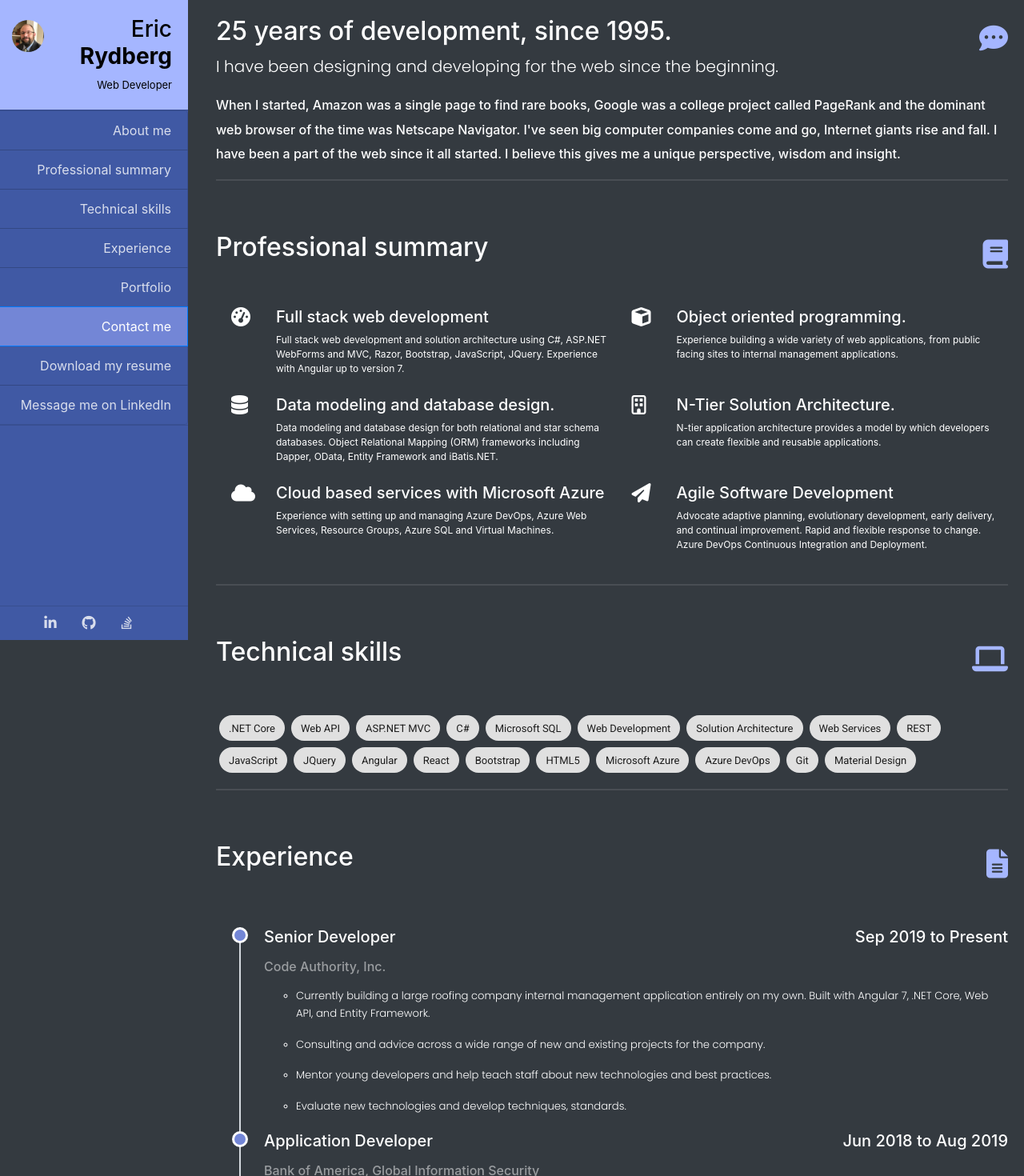
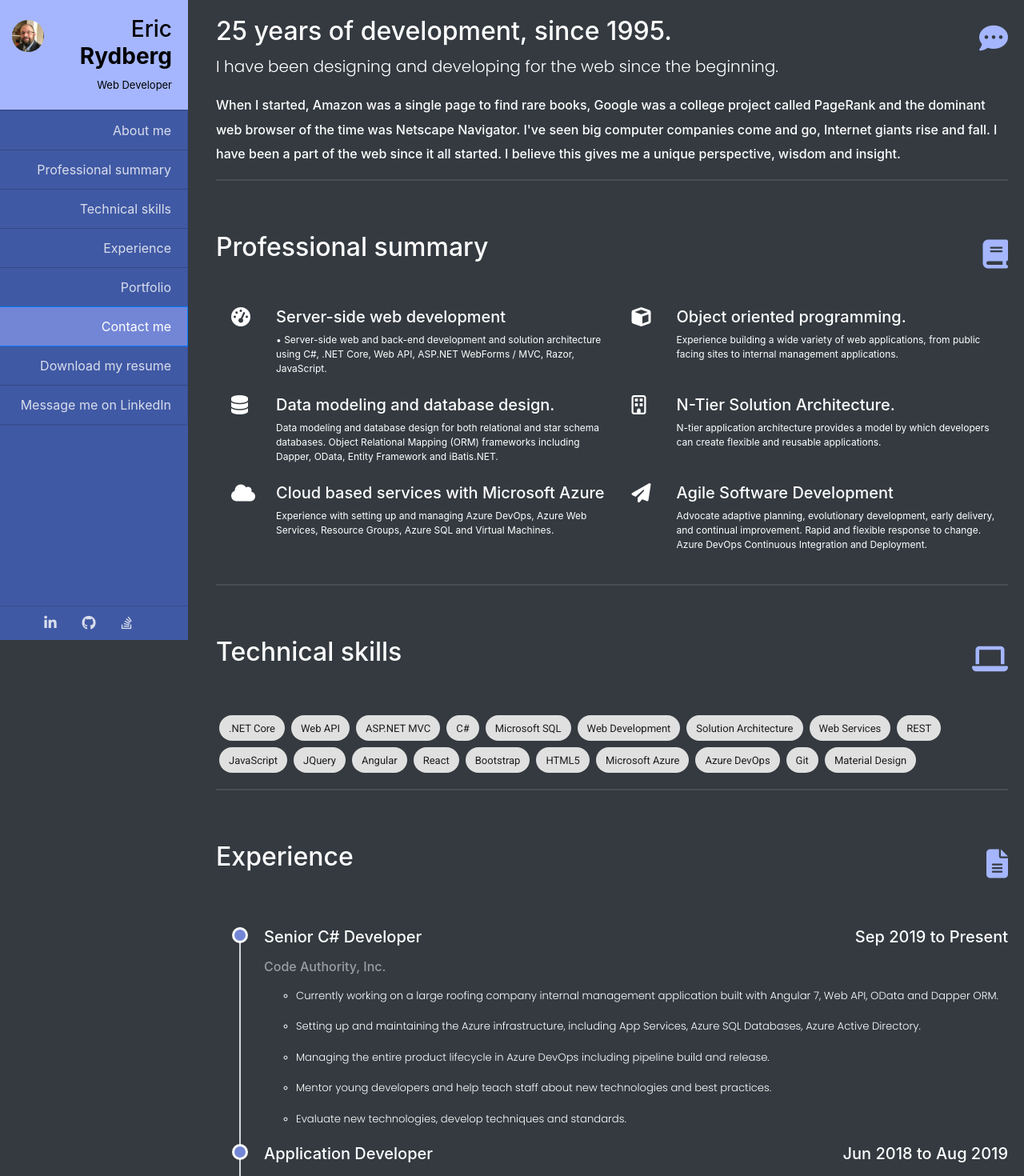
Before and after one commit to djericj/ericdoesweb, a React (Create React App) app: page / in a window 1280 px wide. Shown: the top 1470 px of the page at 80% size. Built offline with nearby package versions, Linux system fonts and the light colour scheme.

Commit message:
changes April 5 2021

```diff
--- a/src/components/ProfessionalSummary.js
+++ b/src/components/ProfessionalSummary.js
@@ -3,46 +3,46 @@ import React from "react";
 const Items = [
   {
     key: 0,
-    item: "Full stack web development",
+    item: "Server-side web development",
     icon: "fa fa-tachometer fa-2x pull-left",
     description:
-      "Full stack web development and solution architecture using C#, ASP.NET WebForms and MVC, Razor, Bootstrap, JavaScript, JQuery.   Experience with Angular up to version 7."
+      "•	Server-side web and back-end development and solution architecture using C#, .NET Core, Web API, ASP.NET WebForms / MVC, Razor, JavaScript.",
   },
   {
     key: 1,
     item: "Object oriented programming.",
     icon: "fa fa-cube fa-2x pull-left",
     description:
-      "Experience building a wide variety of web applications, from public facing sites to internal management applications."
+      "Experience building a wide variety of web applications, from public facing sites to internal management applications.",
   },
   {
     key: 2,
     item: "Data modeling and database design.",
     icon: "fa fa-database fa-2x pull-left",
     description:
-      "Data modeling and database design for both relational and star schema databases.  Object Relational Mapping (ORM) frameworks including Dapper, OData, Entity Framework and iBatis.NET. "
+      "Data modeling and database design for both relational and star schema databases.  Object Relational Mapping (ORM) frameworks including Dapper, OData, Entity Framework and iBatis.NET. ",
   },
   {
     key: 3,
     item: "N-Tier Solution Architecture.",
     icon: "fa fa-building-o fa-2x pull-left",
     description:
-      "N-tier application architecture provides a model by which developers can create flexible and reusable applications."
+      "N-tier application architecture provides a model by which developers can create flexible and reusable applications.",
   },
   {
     key: 4,
     item: "Cloud based services with Microsoft Azure",
     icon: "fa fa-cloud fa-2x pull-left",
     description:
-      "Experience with setting up and managing Azure DevOps, Azure Web Services, Resource Groups, Azure SQL and Virtual Machines.  "
+      "Experience with setting up and managing Azure DevOps, Azure Web Services, Resource Groups, Azure SQL and Virtual Machines.  ",
   },
   {
     key: 5,
     item: "Agile Software Development",
     icon: "fa fa-paper-plane fa-2x pull-left",
     description:
-      "Advocate adaptive planning, evolutionary development, early delivery, and continual improvement. Rapid and flexible response to change.  Azure DevOps Continuous Integration and Deployment."
-  }
+      "Advocate adaptive planning, evolutionary development, early delivery, and continual improvement. Rapid and flexible response to change.  Azure DevOps Continuous Integration and Deployment.",
+  },
 ];
 
 const ProfessionalSummary = () => {
@@ -54,7 +54,7 @@ const ProfessionalSummary = () => {
 };
 
 const ItemsArray = () => {
-  return Items.map(data => {
+  return Items.map((data) => {
     return (
       <div className="pb-4 col-6" key={data.key}>
         <div className="media">
--- a/src/data/experience.json
+++ b/src/data/experience.json
@@ -1,6 +1,6 @@
 [
   {
-    "title": "Senior Developer",
+    "title": "Senior C# Developer",
     "subtitle": "Code Authority, Inc.",
     "environment": ".NET Core, Web API, C#, Angular 7, JavaScript, jQuery, Microsoft SQL, Git, Azure DevOps, Agile",
     "from": "Sep 2019",
@@ -8,16 +8,19 @@
     "image": "",
     "description": [
       {
-        "item": "Currently building a large roofing company internal management application entirely on my own. Built with Angular 7, .NET Core, Web API, and Entity Framework."
+        "item": "Currently working on a large roofing company internal management application built with Angular 7, Web API, OData and Dapper ORM."
       },
       {
-        "item": "Consulting and advice across a wide range of new and existing projects for the company."
+        "item": "Setting up and maintaining the Azure infrastructure, including App Services, Azure SQL Databases, Azure Active Directory."
+      },
+      {
+        "item": "Managing the entire product lifecycle in Azure DevOps including pipeline build and release."
       },
       {
         "item": "Mentor young developers and help teach staff about new technologies and best practices."
       },
       {
-        "item": "Evaluate new technologies and develop techniques, standards."
+        "item": "Evaluate new technologies, develop techniques and standards."
       }
     ]
   },
--- a/src/layout/Nav.js
+++ b/src/layout/Nav.js
@@ -1,7 +1,7 @@
 import React from "react";
 import { Grid, Divider, Avatar } from "@material-ui/core";
 
-export const SideNav = props => {
+export const SideNav = (props) => {
   return (
     <div className="">
       <Grid container>
@@ -55,7 +55,7 @@ export const SideNav = props => {
           Contact me
         </a>
         <a
-          href="https://www.dropbox.com/s/k4qrao3tzwousn2/Resume%202019%20Eric%20Rydberg.docx?dl=0"
+          href="https://www.dropbox.com/s/cutrrckmh3g9iid/Resume%202020%20Eric%20Rydberg.docx?dl=0"
           target="_new"
           className="list-group-item list-group-item-action"
         >
```
